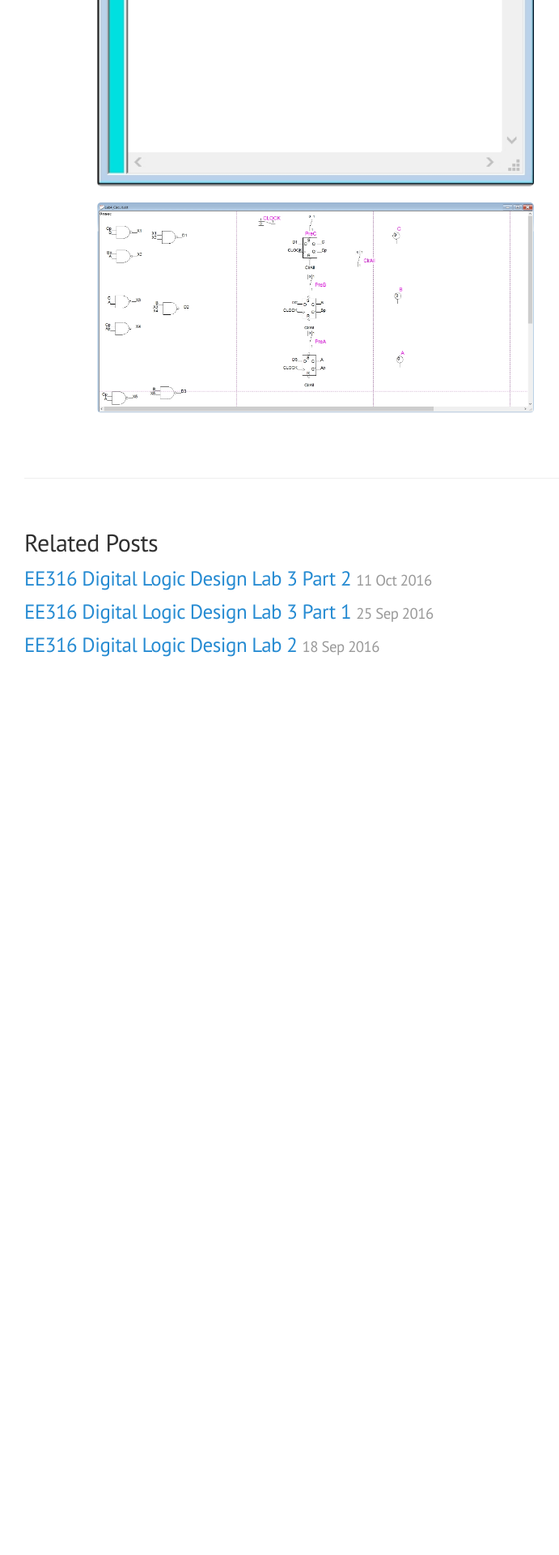
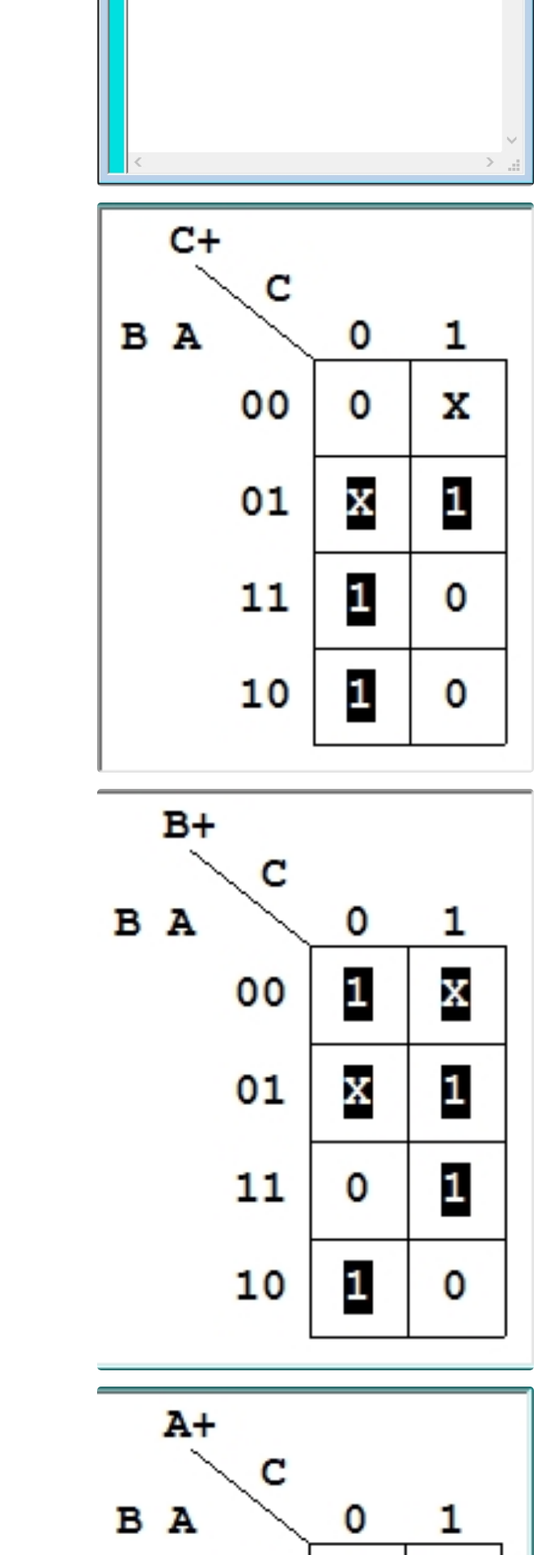
Before and after one commit to josephbae96/josephbae96.github.io, a Jekyll site: the page built from _posts/2016-10-18-ee316_lab4.md, in a window 1280 px wide. Shown: the part 918-2838 px from the top of the page at 81% size, without its empty margins (250-941 px from the left). Built offline with Jekyll 4.4.1, drawn with Linux system fonts in a browser that asks for light colours; before the commit the page ends 1790 px from its top, so only the background shows below that.

Commit message:
Lab 4 Kmaps

```diff
--- a/_posts/2016-10-18-ee316_lab4.md
+++ b/_posts/2016-10-18-ee316_lab4.md
@@ -9,4 +9,10 @@ D flip-flops and NAND gates. Simulate your design using SimUaid.
 
 <img src="/files/ee316_lab4_truthtable.jpg" alt="EE Lab 4 Truth Table" style="width:75%;text-align:center;margin: auto;">
 
+<img src="/files/ee316_lab4_C+Kmap.jpg" alt="EE Lab 4 C+ Kmap" style="width:75%;text-align:center;margin: auto;">
+
+<img src="/files/ee316_lab4_B+Kmap.jpg" alt="EE Lab 4 B+ Kmap" style="width:75%;text-align:center;margin: auto;">
+
+<img src="/files/ee316_lab4_A+Kmap.jpg" alt="EE Lab 4 A+ Kmap" style="width:75%;text-align:center;margin: auto;">
+
 <img src="/files/ee316_lab4_circuit.jpg" alt="EE Lab 4 Circuit Diagram" style="width:75%;text-align:center;margin: auto;">
```
